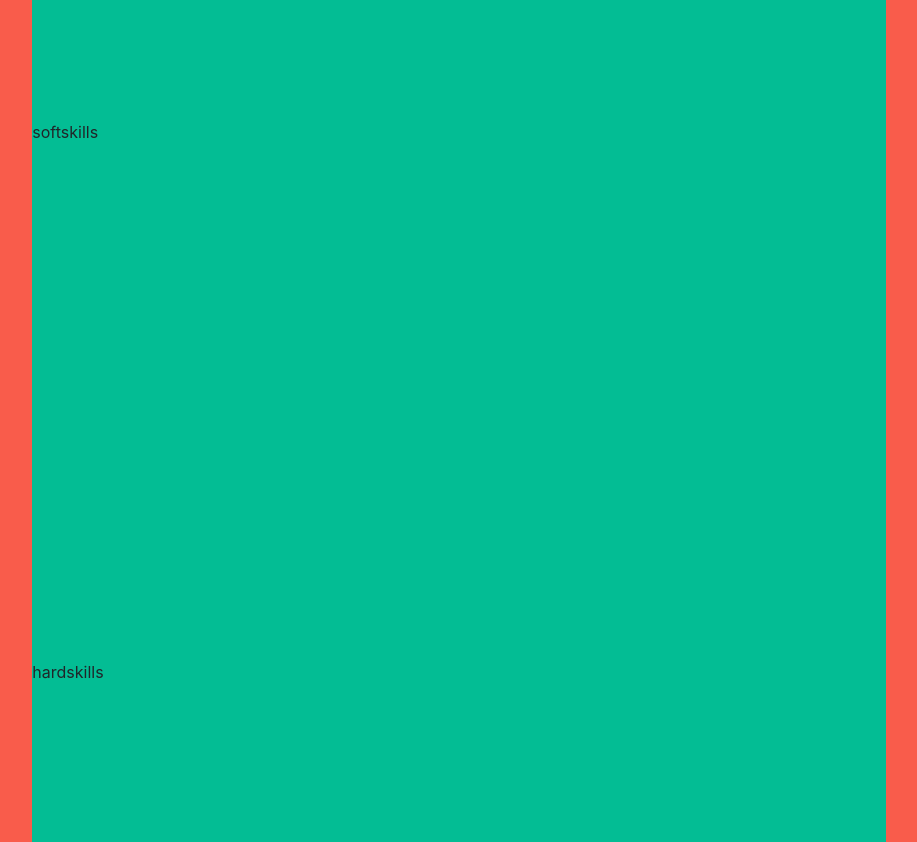
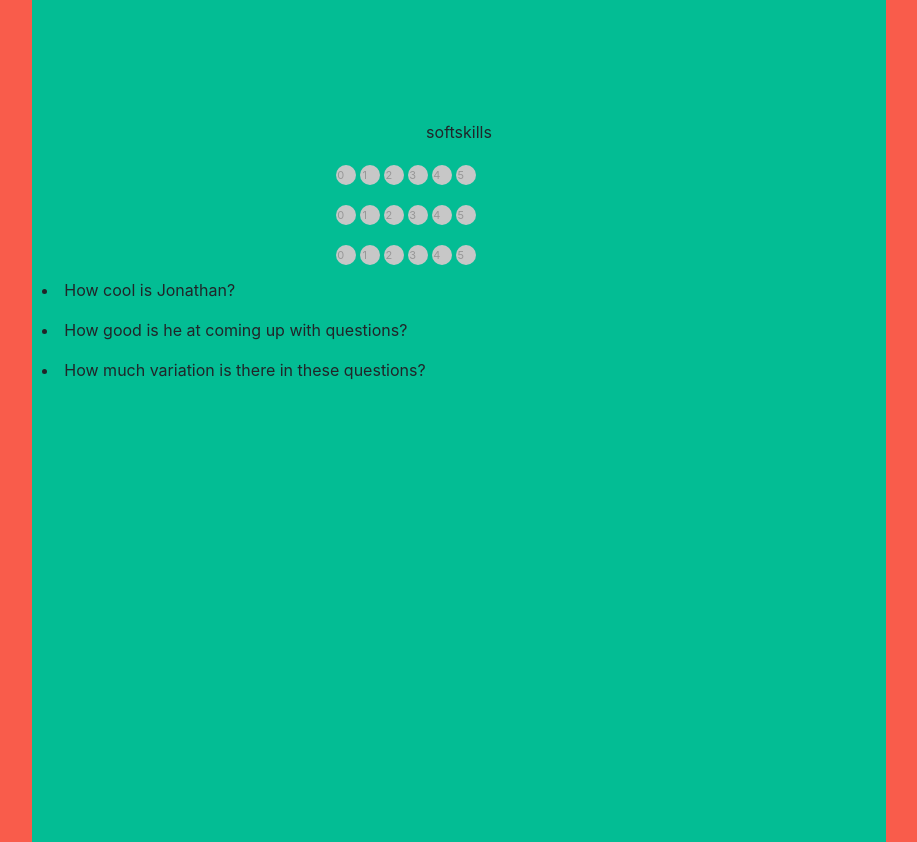
Before and after one commit to JonathanPartain/openhack2017, a plain HTML site: page index.html in a window 1280 px wide. Shown: the part 920-1762 px from the top of the page, without its empty margins (181-1098 px from the left). Drawn offline with nearby package versions, Linux system fonts and the light colour scheme; no server answers.

Commit message:
Adds dynamic lists for each item in list

```diff
--- a/index.html
+++ b/index.html
@@ -4,8 +4,10 @@
     <!-- Required meta tags -->
     <meta charset="utf-8">
     <meta name="viewport" content="width=device-width, initial-scale=1, shrink-to-fit=no">
+    <script src="https://code.jquery.com/jquery-3.2.1.slim.min.js" integrity="sha384-KJ3o2DKtIkvYIK3UENzmM7KCkRr/rE9/Qpg6aAZGJwFDMVNA/GpGFF93hXpG5KkN" crossorigin="anonymous"></script>
     <script type="text/javascript" src="./scripts/get.js"></script>
     <script type="text/javascript" src="./scripts/Objects.js"></script>
+    <script type="text/javascript" src="./scripts/functions.js"></script>
 
     <!-- Bootstrap CSS -->
 
@@ -47,17 +49,42 @@
 
             </div>
             <div class="col-8 secondbgcolor">
-                <div class="row center extraHeight" id="env">
+                <div class="center extraHeight" id="env">
                     <p>
                         environment
                     </p>
 
                 </div>
 
-                <div class="row center extraHeight" id="softskills">
+                <div class="extraHeight" id="softskills">
                     <p>
                         softskills
                     </p>
+                    <div class="row">
+                        <div class="col-4">
+
+                        </div>
+                        <div class="col-4" id="softskillsanswers">
+                            <p id="ans0">
+
+                            </p>
+                            <br />
+                            <p id="ans1">
+
+                            </p>
+                            <br  />
+                            <p id="ans2">
+
+                            </p>
+                        </div>
+
+                        <div clas ="col-4"id="softskillsform">
+                            <script>listQuestions();</script>
+
+                        </div>
+                    </div>
+
+
 
                 </div>
 
@@ -80,23 +107,6 @@
 
 
 
-
-
-
-
-
-    <script>
-        let a = new User('employee');
-        document.getElementById('paragraph').innerHTML = '<p> '+ a.type+ '</p>';
-    </script>
-
-
-    <script>
-        getRequest('http://httpbin.org/get');
-    </script>
-
-
-
     <!-- Optional JavaScript -->
     <!-- jQuery first, then Popper.js, then Bootstrap JS -->
     <script src="https://code.jquery.com/jquery-3.2.1.slim.min.js" integrity="sha384-KJ3o2DKtIkvYIK3UENzmM7KCkRr/rE9/Qpg6aAZGJwFDMVNA/GpGFF93hXpG5KkN" crossorigin="anonymous"></script>
--- /dev/null
+++ b/scripts/functions.js
@@ -0,0 +1,67 @@
+function listQuestions() {
+    let list = [
+        'How cool is Jonathan?',
+        'How good is he at coming up with questions?',
+        'How much variation is there in these questions?'
+    ];
+
+    let f = document.createElement("form");
+    f.setAttribute("action", "someFunction()");
+
+
+    let ul = document.createElement("list");
+
+
+    for (let n = 0; n < list.length; n++) {
+        // one answer for each question
+        let ans = document.createElement("list");
+        ans.setAttribute("class", "rating");
+
+        // create li for the question
+        let li = document.createElement("li");
+        li.appendChild(document.createTextNode(list[n]));
+        ul.appendChild(li);
+        // add li for the "stars"
+        for (let m = 0; m < 6; m++) {
+            let li2 = document.createElement("li");
+            li2.innerHTML = m;
+            li2.setAttribute("class", "point"+n);
+            li2.setAttribute("id", n+"-"+m);
+            ans.appendChild(li2);
+
+        }
+
+
+        document.getElementById('ans'+n).appendChild(ans);
+
+    }
+
+    f.appendChild(ul);
+
+
+    document.getElementById('softskillsform').appendChild(f);
+
+
+
+}
+$(document).ready(function(){
+	//Toggle class on click
+	$('li.point0').click(function(){
+		$('li.point0').removeClass('enabled'); //Class will be removed on all elements.
+		$(this).toggleClass('enabled'); //Class will be toggled
+		$('li.point0.enabled').prevAll('.point0').toggleClass('enabled'); //Toggle class on previous child elements
+	});
+
+    $('li.point1').click(function(){
+        $('li.point1').removeClass('enabled'); //Class will be removed on all elements.
+        $(this).toggleClass('enabled'); //Class will be toggled
+        $('li.point1.enabled').prevAll('.point1').toggleClass('enabled'); //Toggle class on previous child elements
+    });
+
+    $('li.point2').click(function(){
+		$('li.point2').removeClass('enabled'); //Class will be removed on all elements.
+		$(this).toggleClass('enabled'); //Class will be toggled
+		$('li.point2.enabled').prevAll('.point2').toggleClass('enabled'); //Toggle class on previous child elements
+	});
+
+});
--- a/style.css
+++ b/style.css
@@ -45,3 +45,48 @@ h1 {
 p {
     text-align: center;
 }
+li {
+    padding-left: 10px;
+    line-height: 2.5;
+}
+
+
+ul.rating, ul.rating0, ul.rating1, ul.rating2{
+	margin:0 auto;
+	padding:0;
+	background:rgba(245, 245, 245, 1);
+	height:30px;
+	width:126px;
+
+	border-radius:5px;
+}
+
+li.point, li.point0, li.point1, li.point2{
+	float:left;
+    display:inline-block;
+	/*padding: 10px;*/
+	padding:0;
+    padding-right: 10px;
+	height:20px;
+	width:20px;
+	margin:5px 0 5px 4px;
+	cursor:pointer;
+	font-size:11px;
+	text-align:center;
+	line-height:20px;
+	color:#FFF; /* Color fallback */
+	color:rgba(152, 152, 152, 1);
+
+	border-radius:100px;
+
+	background-size: 100% 200%;
+	background-image: linear-gradient(to bottom, rgba(199, 199, 199, 1) 50%, rgba(33, 172, 224, 1) 50%);
+
+	transition: background-position .3s cubic-bezier(0.19, 1, 0.22, 1) .1s, color .7s ease .1s;
+}
+
+li.point.enabled, li.point0.enabled, li.point1.enabled, li.point2.enabled {
+	color:#FFF; /* Color fallback */
+	color:rgba(255, 255, 255, 1);
+	background-position: 100% -100%;
+}
```
